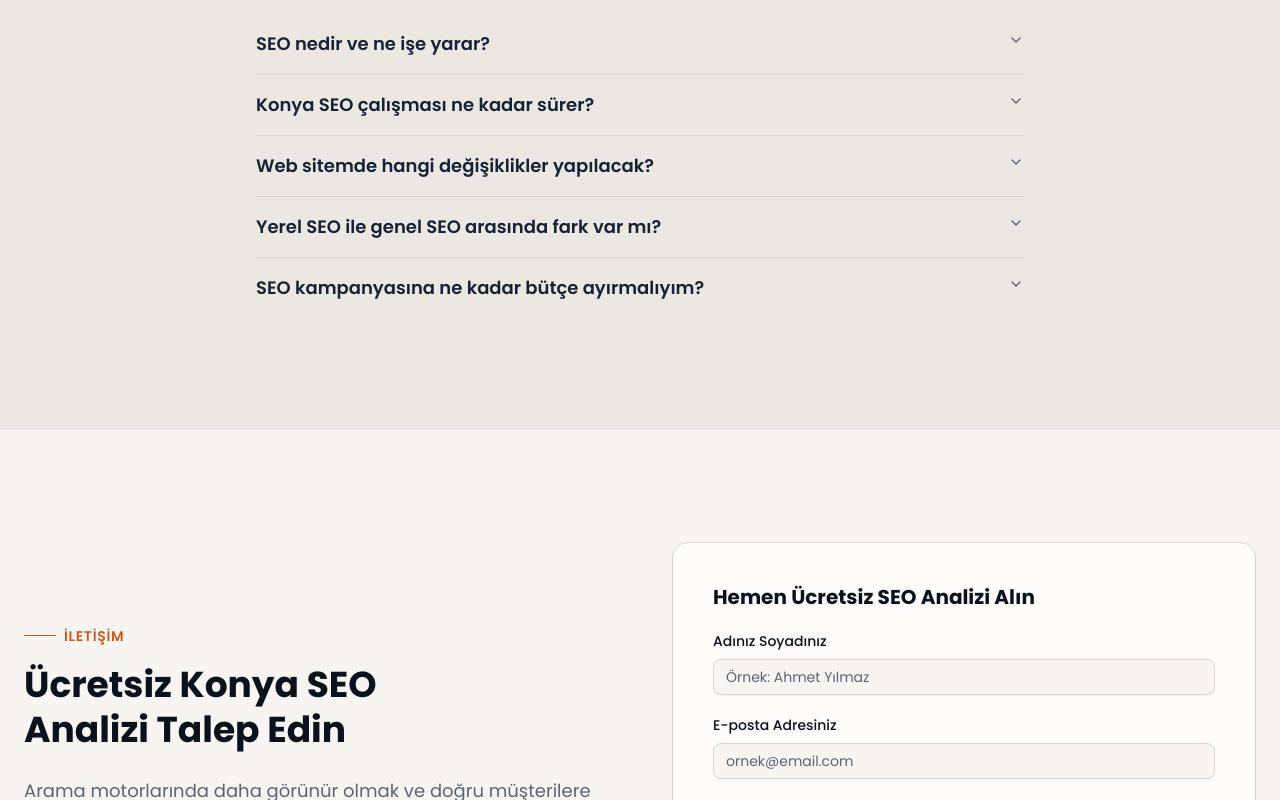
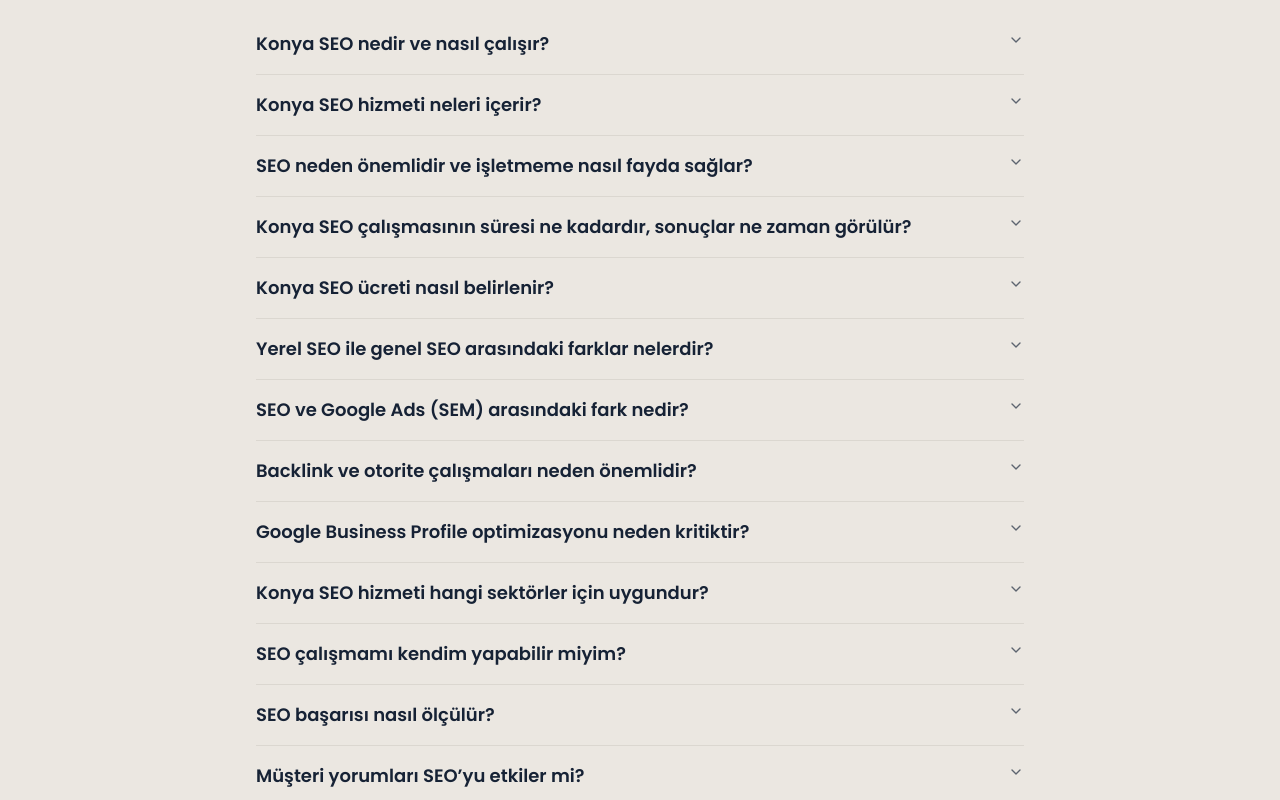
Before and after one commit to aaydogaan/konya-seo, a Next.js app: page / in a window 1280 px wide. Shown: the part 6960-7760 px from the top of the page. Built offline with nearby package versions, Linux system fonts and the light colour scheme.

Commit message:
Update faq.tsx

```diff
--- a/components/faq.tsx
+++ b/components/faq.tsx
@@ -7,29 +7,79 @@ import {
 
 const faqs = [
   {
-    question: "SEO nedir ve ne işe yarar?",
+    question: "Konya SEO nedir ve nasıl çalışır?",
     answer:
-      "SEO (Search Engine Optimization), web sitenizin arama motorlarında üst sıralarda görünmesini sağlayan teknik, içeriksel ve stratejik çalışmaların bütünüdür. Doğru yapıldığında sürdürülebilir müşteri akışı sağlar; yanlış yapıldığında görünmez olursunuz.",
+      "Konya SEO, web sitenizin yerel aramalarda daha üst sıralarda çıkmasını sağlayan arama motoru optimizasyonu çalışmalarının yerel odaklı versiyonudur. SEO, sitenizin tasarımından içerik yapısına, anahtar kelime araştırmasından backlink oluşturmaya kadar pek çok unsuru kapsayan bir süreçtir. Amacı organik trafik artışı ve işletmenizin Konya’daki hedef kitlesine ulaşmasıdır.",
   },
   {
-    question: "Konya SEO çalışması ne kadar sürer?",
+    question: "Konya SEO hizmeti neleri içerir?",
     answer:
-      "SEO kısa vadeli bir işlem değildir. İlk sonuçlar genellikle 3-6 ay içinde alınır; ideal süre 6 ay ve üzeridir. Süreç boyunca analiz ve iyileştirmeler yapılır.",
+      "Profesyonel bir yerel SEO çalışması; anahtar kelime ve rakip analizi, site içi/teknik SEO (hız, mobil uyumluluk, Core Web Vitals), Google Business Profile optimizasyonu, içerik stratejisi, backlink ve otorite çalışmaları, NAP tutarlılığı ve sürekli raporlama gibi adımlardan oluşur. Bu sayede hem arama motorları hem de kullanıcılar için yüksek kaliteli bir deneyim sunulur.",
   },
   {
-    question: "Web sitemde hangi değişiklikler yapılacak?",
+    question: "SEO neden önemlidir ve işletmeme nasıl fayda sağlar?",
     answer:
-      "Başlık ve meta düzenlemeleri, içerik revizyonu, URL yapısının optimize edilmesi, mobil uyumluluk ve sayfa hızının artırılması, schema işaretlemeleri ve iç bağlantılar gibi teknik ve içerik odaklı düzenlemeler yapılır. Yapılan tüm güncellemeler, sitenizin mevcut tasarımını ve marka kimliğini korumaya özen gösterir.",
+      "SEO’nun en önemli avantajı, arama motorlarında daha yüksek sıralamalar elde ederek görünürlüğünüzü ve organik trafiğinizi artırmasıdır. Ayrıca SEO, hızlı ve mobil uyumlu bir site ile kullanıcı deneyimini iyileştirir, böylece ziyaretçilerin memnuniyetini artırır. Yerel SEO çalışmaları ise Konya’daki potansiyel müşterilerinizin sizi daha kolay bulmasına yardımcı olur.",
   },
   {
-    question: "Yerel SEO ile genel SEO arasında fark var mı?",
+    question: "Konya SEO çalışmasının süresi ne kadardır, sonuçlar ne zaman görülür?",
     answer:
-      "Evet. Yerel SEO'da Google, konum, mesafe, yerel güven ve kullanıcı etkileşimi sinyallerini değerlendirir. Bu nedenle yerel arama sonuçları için Google Business Profile optimizasyonu ve yerel referans çalışmaları zorunludur.",
+      "SEO uzun vadeli bir süreçtir; rekabet düzeyine, sektörünüze ve sitenizin mevcut durumuna bağlı olarak ilk sonuçlar 3–6 ay arasında görülebilir. Yerel SEO’da Google Business Profile optimizasyonu ve NAP tutarlılığı gibi faktörler doğru yönetildiğinde sonuçlar daha kısa sürede ortaya çıkabilir.",
   },
   {
-    question: "SEO kampanyasına ne kadar bütçe ayırmalıyım?",
+    question: "Konya SEO ücreti nasıl belirlenir?",
     answer:
-      "Bütçe, sektörünüzdeki rekabet düzeyi ve hedef kelimelerinizin zorluğuna göre değişir. Stratejik SEO çalışmalarına ayrılan bütçeler genellikle uzun vadede reklam harcamalarını azaltır ve yüksek geri dönüş sağlar.",
+      "Fiyatlandırma; sektörünüzdeki rekabet seviyesi, hedeflediğiniz anahtar kelimelerin zorluğu, web sitenizin büyüklüğü ve ihtiyaç duyulan iş gücü gibi faktörlere göre değişir. Kapsamlı bir analiz sonrasında, beklentilerinize uygun bir teklif hazırlanır.",
+  },
+  {
+    question: "Yerel SEO ile genel SEO arasındaki farklar nelerdir?",
+    answer:
+      "Genel SEO, web sitenizin ulusal veya uluslararası aramalarda görünürlüğünü artırmayı hedeflerken, yerel SEO belirli bir coğrafi bölgedeki aramalara odaklanır. Yerel SEO’da Google Business Profile, NAP (Name, Address, Phone) tutarlılığı, haritalar ve yerel dizinler gibi unsurlar büyük rol oynar. Yerel SEO, “Konya restoran” gibi konum tabanlı sorgular yapan kullanıcılara ulaşmayı amaçlar.",
+  },
+  {
+    question: "SEO ve Google Ads (SEM) arasındaki fark nedir?",
+    answer:
+      "SEO, organik (ücretsiz) trafiği artırmayı amaçlayan uzun vadeli bir stratejidir; Google Ads ise ücretli reklamlarla anlık görünürlük sağlar. SEO çalışmaları kalıcı sonuçlar üretebilirken, reklam kampanyaları bütçe durduğunda sona erer.",
+  },
+  {
+    question: "Backlink ve otorite çalışmaları neden önemlidir?",
+    answer:
+      "Güvenilir ve alakalı sitelerden gelen bağlantılar (backlinkler), sitenizin otoritesini artırır ve arama motorlarının gözünde güven sinyali oluşturur. Bu da sıralamanızın yükselmesine katkıda bulunur. Yerel haber siteleri ve sektörel bloglarda yer almak, Konya SEO çalışmanız için güçlü bir stratejidir.",
+  },
+  {
+    question: "Google Business Profile optimizasyonu neden kritiktir?",
+    answer:
+      "Google, yerel sıralamalarda işletmenin aramayla ilişkisi, kullanıcının konumuna olan uzaklık ve işletmenin önemi (prominence) gibi faktörleri dikkate alır; eksiksiz işletme bilgileri ve olumlu müşteri yorumları yerel sıralamayı artırır. Bu nedenle Google Business Profile’ınızı güncel tutmak, yorumlara yanıt vermek ve doğru kategori seçmek önemlidir.",
+  },
+  {
+    question: "Konya SEO hizmeti hangi sektörler için uygundur?",
+    answer:
+      "Yerel SEO, restoranlar, avukatlık büroları, klinikler, mağazalar, oteller, eğitim kurumları ve hizmet sektöründeki tüm işletmeler için uygundur. Konya’daki KOBİ’lerden çok şubeli zincirlere kadar her işletme, yerel aramalarda görünürlüğünü artırarak potansiyel müşterilere ulaşabilir.",
+  },
+  {
+    question: "SEO çalışmamı kendim yapabilir miyim?",
+    answer:
+      "Temel seviyede SEO çalışmaları yapılabilir; ancak doğru anahtar kelime analizi, teknik optimizasyon, içerik stratejisi ve yerel SEO unsurları uzmanlık gerektirir. Profesyonel destek, hem zaman tasarrufu sağlar hem de olası hataların önüne geçer.",
+  },
+  {
+    question: "SEO başarısı nasıl ölçülür?",
+    answer:
+      "SEO performansı; anahtar kelime sıralamaları, organik trafik artışı, dönüşüm oranları, Google Business Profile görüntülenmeleri ve kullanıcı etkileşimleri gibi metriklerle ölçülür. Google Search Console ve Google Analytics gibi araçlar bu verileri izlemenize olanak tanır.",
+  },
+  {
+    question: "Müşteri yorumları SEO’yu etkiler mi?",
+    answer:
+      "Evet. Olumlu ve tutarlı müşteri yorumları, Google’ın yerel sıralama faktörlerinden biridir. Yorum toplamak ve yanıtlamak, hem kullanıcı güvenini hem de sıralamayı iyileştirir.",
+  },
+  {
+    question: "Core Web Vitals ve teknik SEO neden önemlidir?",
+    answer:
+      "Google’ın Core Web Vitals metrikleri (LCP, INP, CLS) sayfa yüklenme hızı ve etkileşim gibi gerçek kullanıcı deneyimlerini ölçer; bu değerlerin iyi olması sıralamanıza katkı sağlar. Hızlı, mobil uyumlu ve güvenli bir siteye sahip olmak, kullanıcıların sitenizde daha fazla vakit geçirmesini sağlar.",
+  },
+  {
+    question: "SEO stratejisi ne sıklıkla güncellenmelidir?",
+    answer:
+      "Arama motoru algoritmaları ve kullanıcı davranışları sürekli değişir. Bu nedenle SEO stratejinizi düzenli olarak gözden geçirip güncellemek önemlidir. Google, Search Console ve Analytics verilerini kullanarak performansı izlemeyi ve içeriğinizi yeni arama trendlerine göre uyarlamayı önerir.",
   },
 ]
 
```
